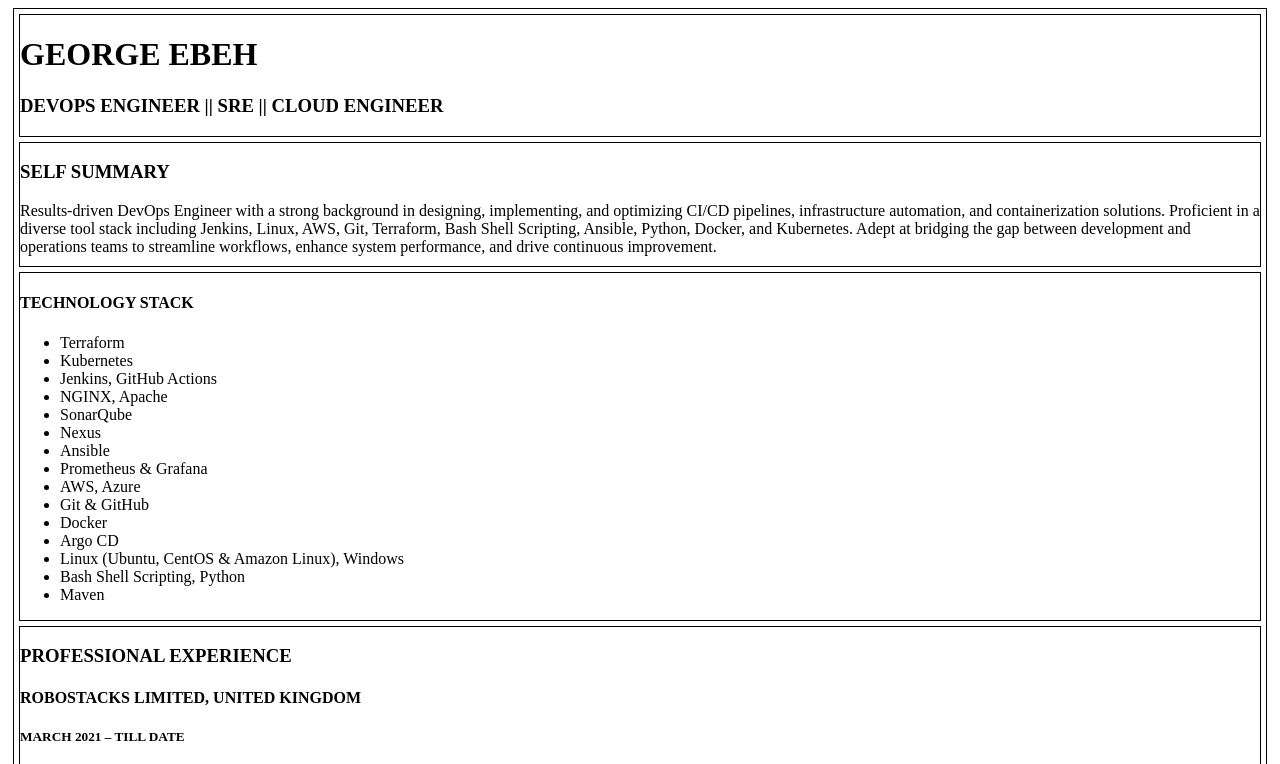
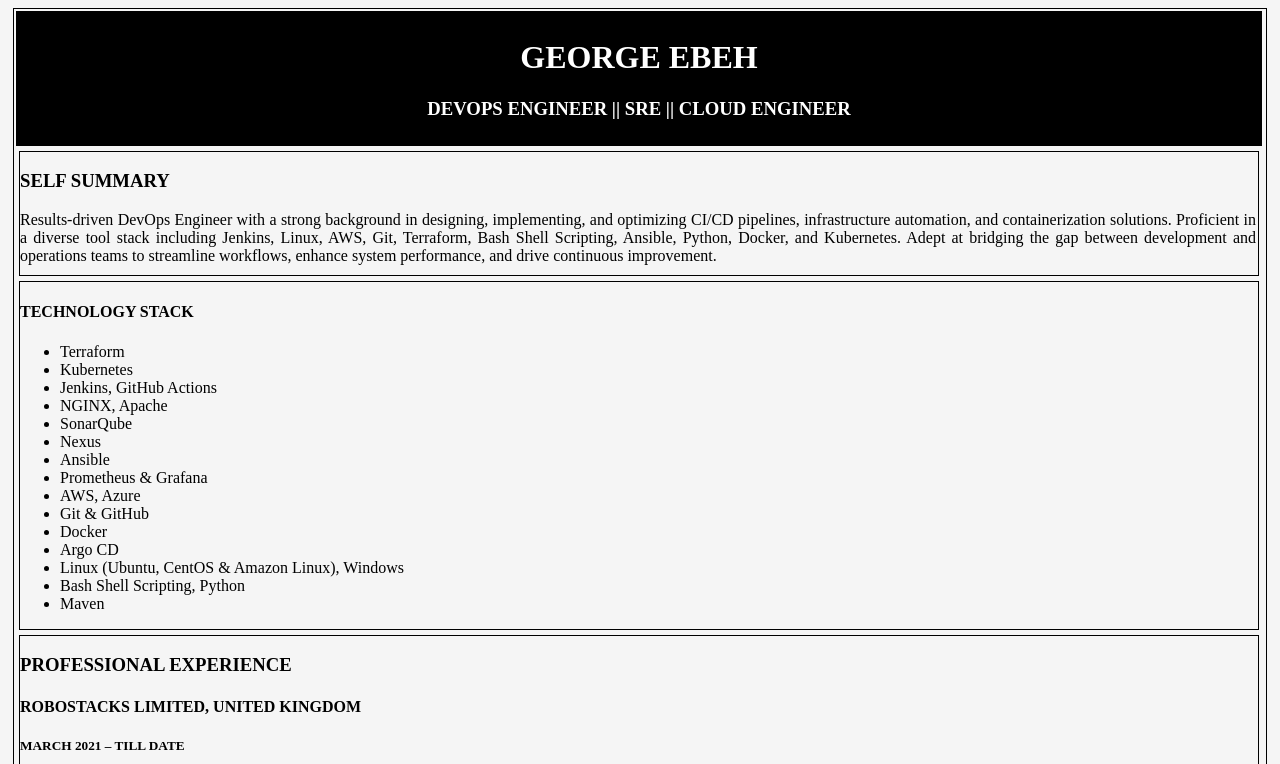
Before and after one commit to georgeebeh/cloud-resume, a plain HTML site: page index.html in a window 1280 px wide. Shown: the top 764 px of the page. Drawn offline with Linux system fonts and the light colour scheme.

Commit message:
add external stylesheet

```diff
--- a/index.html
+++ b/index.html
@@ -4,12 +4,13 @@
     <head>
         <meta charset="utf-8" />
         <title>GEORGE EBEH</title>
+        <link rel="stylesheet" href="style.css">
     </head>
 
 
 <body>
     <div>
-        <div>
+        <div id="heading">
             <h1>GEORGE EBEH</h1>
             <h3>DEVOPS ENGINEER || SRE || CLOUD ENGINEER</h3>
         </div>
@@ -164,15 +165,5 @@
 </body>
 
 
-<style>
-    p {
-        color: grey;
-        font-size: 10px
-        }
-    div {
-        border: 1px solid black;
-        margin: 5px;
-    }
-</style>
 
 </html>
--- a/style.css
+++ b/style.css
@@ -1,10 +1,37 @@
 
-h1 {
+body {
     color: blue;
-    background-color: yellow;
-    border: 1px solid blue;
+    background-color: whitesmoke;
+    text-align: justify;
+
 }
 
+div {
+    color: black;
+    font-family: 'Times New Roman', Times, serif;
+    font-size: medium;
+    font-style: normal;
+    border: 1px solid black;
+    margin: 5px;
+    padding-right: 2px;
+    padding-right: 2px;
+}
+
+#heading {
+
+    padding: 6px;
+    margin: 2px;
+    text-align: center;
+    color: white;
+    background-color: black
+}
+
+
 p {
-    color: red;
-}
+    color: grey;
+    font-size: 10px
+    }
+
+div {
+
+    }
```
